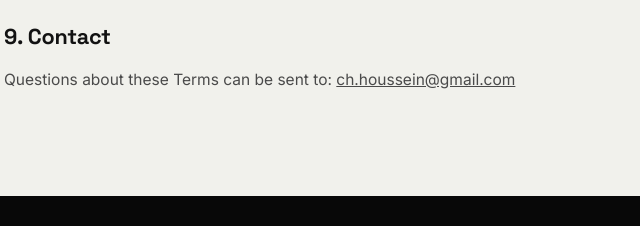
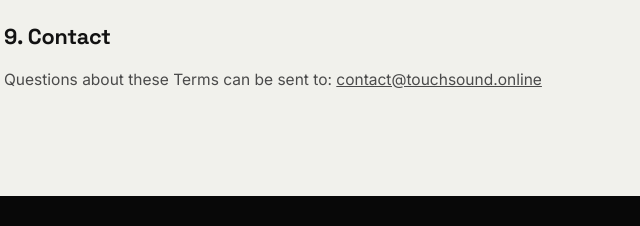
Before and after one commit to housseinchouikhat/touchsound.online, a website: page terms.html in a window 1280 px wide. Shown: the part 1721-1947 px from the top of the page, 226-866 px from the left. Drawn offline with Linux system fonts and the light colour scheme.

Commit message:
Update terms.html

```diff
--- a/terms.html
+++ b/terms.html
@@ -1,3 +1,4 @@
+
 <!doctype html>
 <html lang="en">
 <head>
@@ -72,7 +73,7 @@
     <p>We may update these Terms from time to time. Continued use of our services after changes are posted constitutes acceptance of the updated Terms.</p>
 
     <h2>9. Contact</h2>
-    <p>Questions about these Terms can be sent to: <a href="mailto:ch.houssein@gmail.com" style="text-decoration:underline">ch.houssein@gmail.com</a></p>
+    <p>Questions about these Terms can be sent to: <a href="mailto:contact@touchsound.online" style="text-decoration:underline">contact@touchsound.online</a></p>
   </div>
 </section>
 </main>
```
